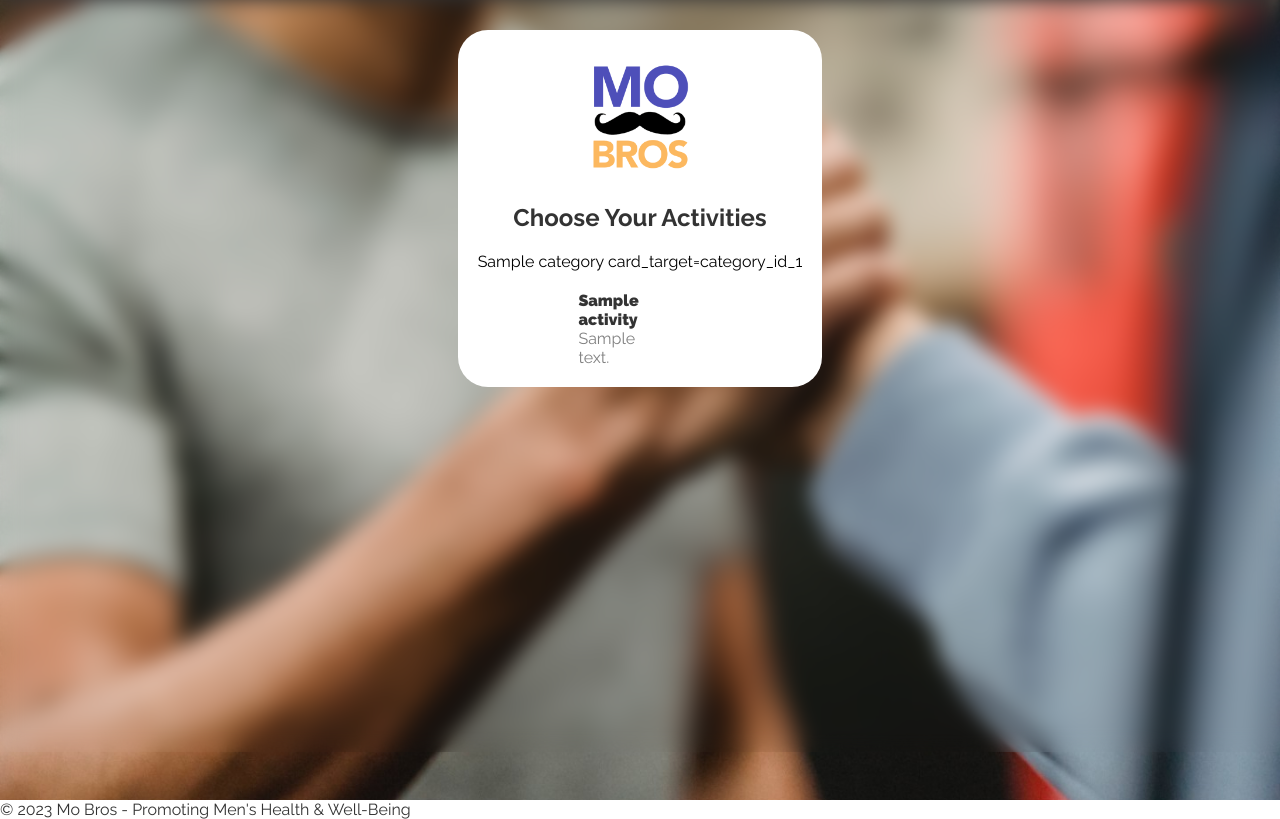
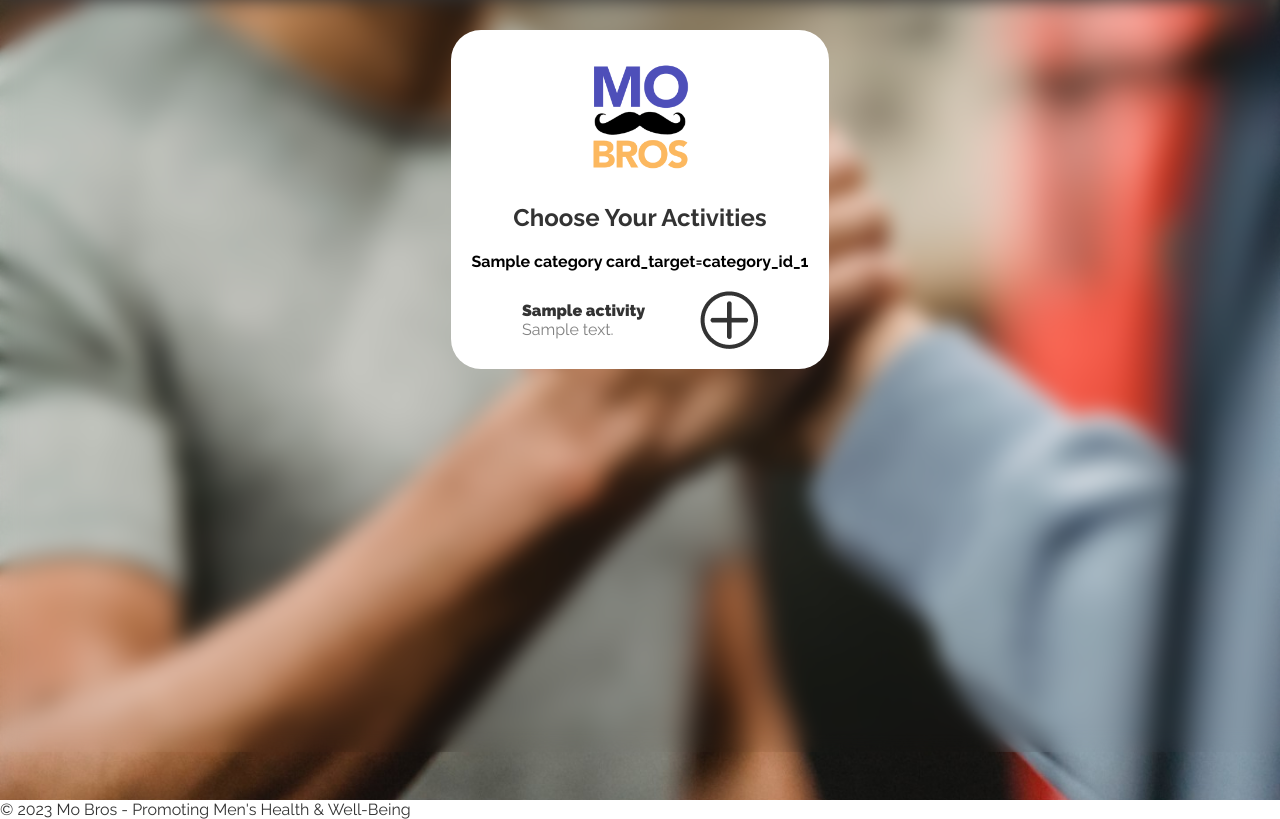
Before and after one commit to CraigThomasson/moBros, a Django app: page /activities/ in a window 1280 px wide. Shown: the part 48-867 px from the top of the page. Run offline with Django 5.2, Linux system fonts and the light colour scheme; tables that the repository leaves empty hold one stand-in row (values such as "Sample post").

Commit message:
update activities

```diff
--- a/activities/templates/activities/activities.html
+++ b/activities/templates/activities/activities.html
@@ -16,18 +16,17 @@
                 <h2>Choose Your Activities</h2>
             </div>
 
-            <div>
+            <div class="category-header-container">
                 {% for category in categories %}
                     {#Use card target to show/hide different categories sections#}
-                    <span class="activity-category">{{ category }} card_target=category_id_{{ category.id }}</span>
+                    <span class="category-header">{{ category }} card_target=category_id_{{ category.id }}</span>
                 {% endfor %}
             </div>
 
 
-            <div>
-                <ul>
+                <ul class="activity-list">
                     {% for category in categories %}
-                        <div class="activity-list" id="category_id_{{ category.id }}">
+                        <div class="activity-category" id="category_id_{{ category.id }}">
                             {% for activity in activity_list %}
                                 {% if activity.categories.name == category.name %}
                                     <li class="activity-list-item">
@@ -36,6 +35,7 @@
                                             <span class="activity-name">{{ activity.name }}</span>
                                             <span class="activity-desc">{{ activity.description }}</span>
                                         </div>
+                                        <img src="https://cdn.gradko.ovh/mobro/media/plus-icon.png" alt="add activities icon">
                                         <!-- {{ activity.reps }}
                                         {{ activity.sets }} -->
                                         <!-- {{ activity.timeframe }} {# /* Time object */#}
@@ -45,7 +45,6 @@
                                     </li>
                                 {% endif %}
                             {% endfor %}
-                        </div>
                     {% endfor %}
                 </ul>
             </div>
```
